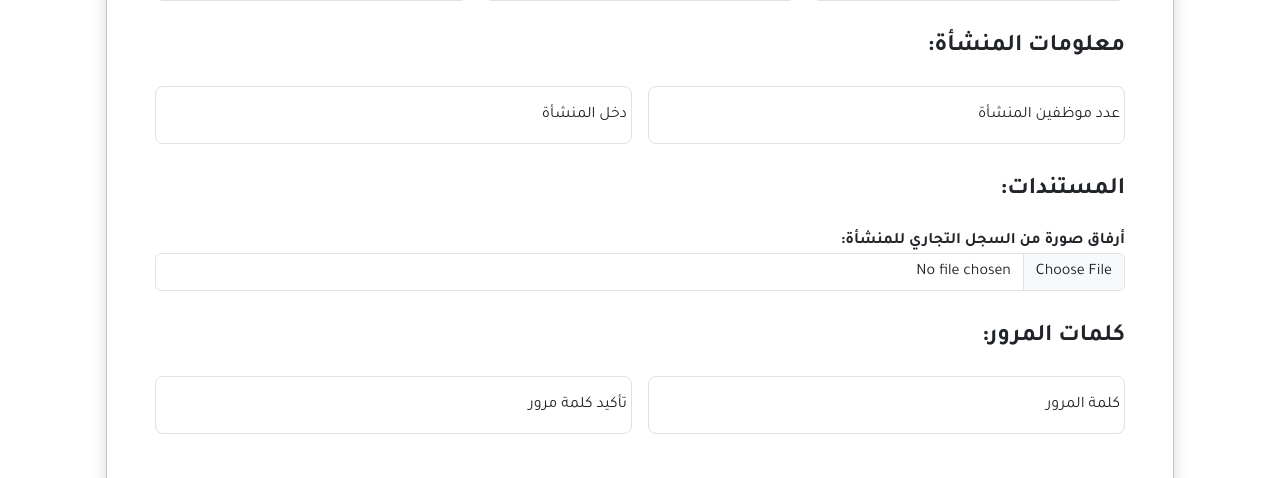
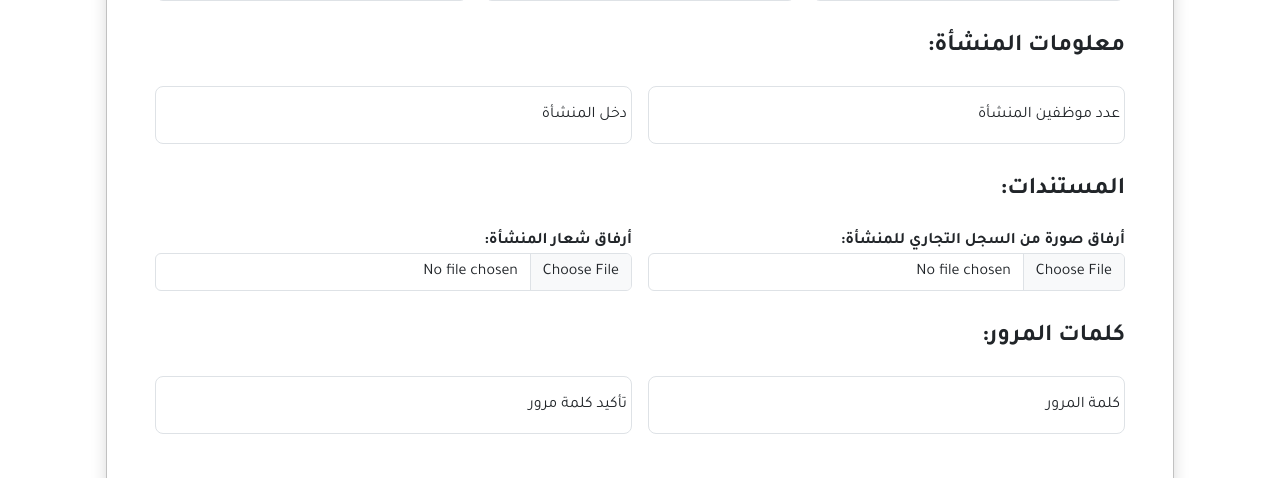
Before and after one commit to SamTemple23111/Employment, a PHP site: page /signup/facilities.php in a window 1280 px wide. Shown: the part 770-1248 px from the top of the page. Run offline with PHP 8.4, Linux system fonts and the light colour scheme.

Commit message:
1.0.2
updated path to name for db - added logo upload section for companies

```diff
--- a/signup/facilities.php
+++ b/signup/facilities.php
@@ -47,6 +47,11 @@ $cr_photo_empty_msg = "";
 $cr_photo_type_msg = "";
 $cr_photo_size_msg = "";
 $cr_photo_type_check = 0;
+
+$logo_empty_msg = "";
+$logo_type_msg = "";
+$logo_size_msg = "";
+$logo_type_check = 0;
 
 
 if (isset($_POST['submit'])) {
@@ -156,6 +161,28 @@ if (isset($_POST['submit'])) {
     $username_specialchars_msg = 'يجب أن يكون اسم المستخدم لا يحتوي على رموز خاصة';
   }
 
+  /// ----------------------------------------------------------------
+
+  if (empty($_FILES["logo"]["name"])) {
+    $logo_empty_msg = 'يرجى إرفاق شعار المنشأة' . '<br>';
+  }
+
+  $logo_location = '../uploads/logo/';
+  $logo_name = time() . '_' . basename($_FILES["logo"]["name"]);
+  $logo_path = $logo_location . $logo_name;
+  $logo_size = $_FILES["logo"]["size"];
+  $logo_type = strtolower(basename($_FILES["logo"]["type"]));
+
+  if ($logo_size > 200000000) {
+    $logo_size_msg = 'حجم الملف يجب ان يكون أقل من 200 mb' . '<br>';
+  }
+
+  if ($logo_type != 'png' && $logo_type != 'jpeg' && $logo_type != 'jpg' && $logo_type != 'gif') {
+    $logo_type_msg = 'الملف المرفق يجب أن يكون png,jpeg,jpg,gif';
+    $logo_type_check = 1;
+  }
+
+  // --------------------------------
 
   if (empty($_FILES["cr_photo"]["name"])) {
     $cr_photo_empty_msg = 'يرجى إرفاق السجل التجاري' . '<br>';
@@ -175,6 +202,8 @@ if (isset($_POST['submit'])) {
     $cr_photo_type_msg = 'الملف المرفق يجب أن يكون pdf';
     $cr_photo_type_check = 1;
   }
+
+
 
   include '../database/conn.php';
 
@@ -255,7 +284,12 @@ if (isset($_POST['submit'])) {
     $cr_photo_empty_msg == "" &&
     $cr_photo_type_msg == "" &&
     $cr_photo_type_check == 0 &&
-    $cr_photo_size_msg < 200000000
+    $cr_photo_size_msg < 200000000 &&
+
+    $logo_empty_msg == "" &&
+    $logo_type_msg == "" &&
+    $logo_type_check == 0 &&
+    $logo_size_msg < 200000000
 
 
 
@@ -266,12 +300,12 @@ if (isset($_POST['submit'])) {
     include '../database/conn.php';
 
     move_uploaded_file($_FILES["cr_photo"]["tmp_name"], $cr_photo_path);
-
+    move_uploaded_file($_FILES["logo"]["tmp_name"], $logo_path);
 
     $password_hashed = sha1($password1);
 
-    $sql = "insert into facilities (role,name,number,type,mobile_number,phone_number,username,email,address1,address2,country,zipcode,city,employee_count,income,cr_photo,password,account_create_date,account_create_time)
-    values('facility','$name','$number','$type','$mobile_number','$phone_number','$username','$email','$address1','$address2','المملكة العربية السعودية','$zipcode','$city','$employee_count','$income','$cr_photo_path','$password_hashed','$date','$hours')";
+    $sql = "insert into facilities (role,name,number,type,mobile_number,phone_number,username,email,address1,address2,country,zipcode,city,employee_count,income,cr_photo,logo,password,account_create_date,account_create_time)
+    values('facility','$name','$number','$type','$mobile_number','$phone_number','$username','$email','$address1','$address2','المملكة العربية السعودية','$zipcode','$city','$employee_count','$income','$cr_photo_name','$logo_name','$password_hashed','$date','$hours')";
     $query = mysqli_query($conn, $sql);
 
     if ($query) {
@@ -456,9 +490,9 @@ if (isset($_POST['submit'])) {
             <div class="row g-3">
               <h4 class="text-start fw-bold">المستندات: </h4>
 
-              <div class="text-start mb-3 col-md-12">
+              <div class="text-start mb-3 col-md-6">
                 <label for="cr_photo" class="fw-bold ">أرفاق صورة من السجل التجاري للمنشأة:</label>
-                <input name="cr_photo" type="file" id="cr_photo" class=" form-control">
+                <input name="cr_photo" type="file" id="cr_photo" class=" form-control" accept=".pdf">
                 <div class="text-start">
                   <p class="text-danger"><?php echo $cr_photo_empty_msg; ?></p>
                 </div>
@@ -467,6 +501,20 @@ if (isset($_POST['submit'])) {
                 </div>
                 <div class="text-start">
                   <p class="text-danger"><?php echo  $cr_photo_size_msg; ?></p>
+                </div>
+              </div>
+
+              <div class="text-start mb-3 col-md-6">
+                <label for="logo" class="fw-bold ">أرفاق شعار المنشأة:</label>
+                <input name="logo" type="file" id="logo" class=" form-control" accept="image/gif, image/png, image/jpg, image/jpeg">
+                <div class="text-start">
+                  <p class="text-danger"><?php echo $logo_empty_msg; ?></p>
+                </div>
+                <div class="text-start">
+                  <p class="text-danger"><?php echo $logo_type_msg; ?></p>
+                </div>
+                <div class="text-start">
+                  <p class="text-danger"><?php echo  $logo_size_msg; ?></p>
                 </div>
               </div>
 
--- a/signup/user.php
+++ b/signup/user.php
@@ -409,7 +409,7 @@ if (isset($_POST['submit'])) {
     $password_hashed = sha1($password1);
 
     $sql = "insert into users (role,first_name,middle_name,last_name,id_number,mobile_number,birthdate,gender,username,email,address1,address2,country,zipcode,city,degree,major,gpa,gpa_from,cv,id_photo,avatar,degree_photo,password,account_create_date,account_create_time)
-    values('user','$first_name','$middle_name','$last_name','$id_number','$mobile_number','$birthdate','$gender','$username','$email','$address1','$address2','المملكة العربية السعودية','$zipcode','$city','$degree','$major','$gpa','$gpa_from','$cv_path','$id_photo_path','$avatar_path','$degree_photo_path','$password_hashed','$date','$hours')";
+    values('user','$first_name','$middle_name','$last_name','$id_number','$mobile_number','$birthdate','$gender','$username','$email','$address1','$address2','المملكة العربية السعودية','$zipcode','$city','$degree','$major','$gpa','$gpa_from','$cv_name','$id_photo_name','$avatar_name','$degree_photo_name','$password_hashed','$date','$hours')";
     $query = mysqli_query($conn, $sql);
 
     if ($query) {
```
Also changed, not shown: uploads/avatar/1684703605_6343825.jpg (deleted), uploads/avatar/1684783799_6343825.jpg (deleted), uploads/avatar/1684830307_PNG.png (added), uploads/degree_photo/1684703605_6343825.jpg (deleted), uploads/degree_photo/1684783799_6343825.jpg (deleted), uploads/degree_photo/1684830307_JEPG.jpeg (added), uploads/id_photo/1684703605_6343825.jpg (deleted), uploads/id_photo/1684783799_6343825.jpg (deleted), uploads/id_photo/1684830307_الهوية-الوطنية.jpeg (added), 7 other files.
